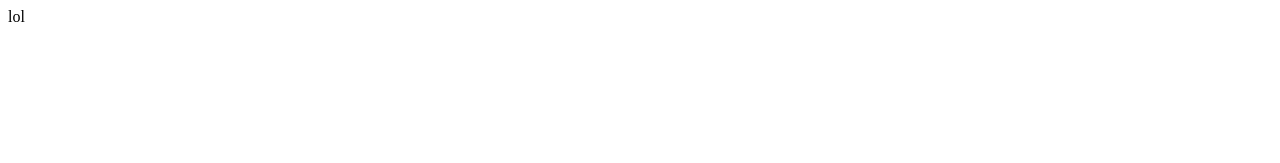
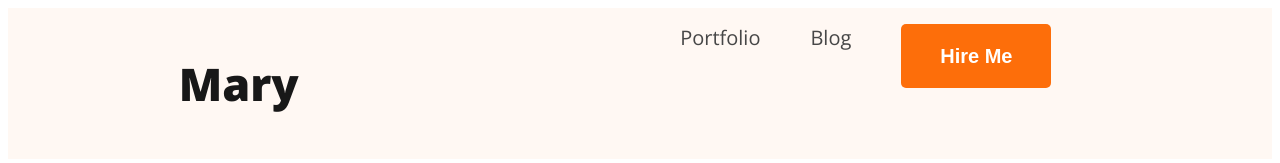
Before and after one commit to Shuvochakma420/testing-repo, a plain HTML site: page index.html in a window 1280 px wide. Drawn offline with nearby package versions, Linux system fonts and the light colour scheme.

Commit message:
added nav bar

```diff
--- a/index.html
+++ b/index.html
@@ -1,11 +1,30 @@
 <!DOCTYPE html>
 <html lang="en">
+
 <head>
   <meta charset="UTF-8">
   <meta name="viewport" content="width=device-width, initial-scale=1.0">
-  <title>ok</title>
+  <title>Testing Repo</title>
+  <link rel="preconnect" href="https://fonts.googleapis.com">
+  <link rel="preconnect" href="https://fonts.gstatic.com" crossorigin>
+  <link href="https://fonts.googleapis.com/css2?family=Open+Sans:wght@400;700;800&display=swap" rel="stylesheet">
+
+  <link rel="stylesheet" href="style/portfolio.css">
 </head>
+
 <body>
-  lol
+  <header>
+    <nav>
+      <h3 class="txt-name">Ma<span>r</span>y</h3>
+      <ul>
+        <li><a href="portfolio.html">Portfolio</a></li>
+        <li><a href="blog.html">Blog</a></li>
+        <li><button>Hire Me</button></li>
+      </ul>
+    </nav>
+  </header>
+  <main></main>
+  <footer></footer>
 </body>
+
 </html>
--- /dev/null
+++ b/style/portfolio.css
@@ -0,0 +1,47 @@
+body {
+  font-family: 'Open Sans', sans-serif;
+
+}
+
+header {
+  background: #FFF8F3;
+}
+
+.txt-name {
+  color: #181818;
+  font-size: 45px;
+  font-weight: 800;
+}
+
+nav {
+  display: flex;
+  justify-content: space-around;
+}
+
+nav>ul {
+  display: flex;
+  list-style: none;
+}
+
+nav li {
+  margin-right: 50px;
+  font-size: 20px;
+  font-weight: 400;
+}
+
+nav a {
+  text-decoration: none;
+  color: #474747;
+}
+
+nav button {
+  width: 150px;
+  height: 64px;
+  flex-shrink: 0;
+  border: 0;
+  border-radius: 5px;
+  background: #FD6E0A;
+  color: #FFF;
+  font-size: 20px;
+  font-weight: 700;
+}
```
